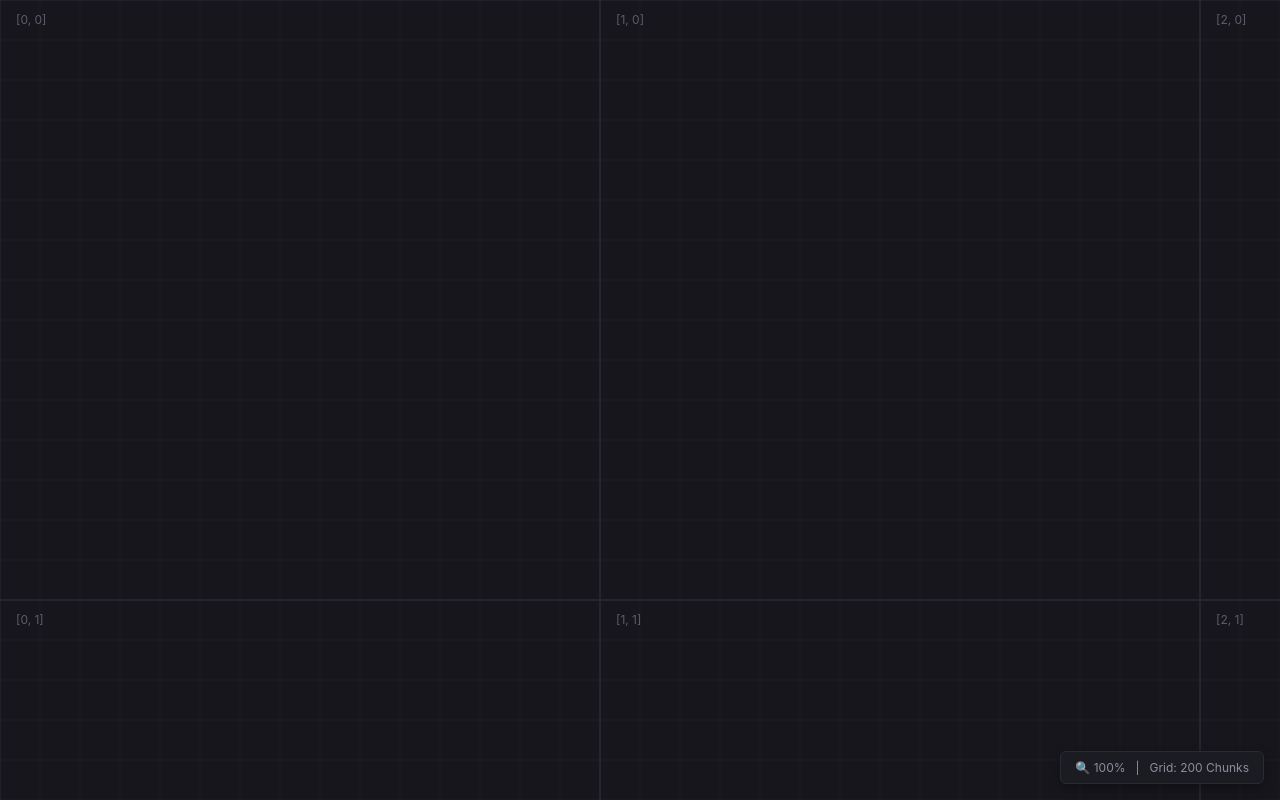
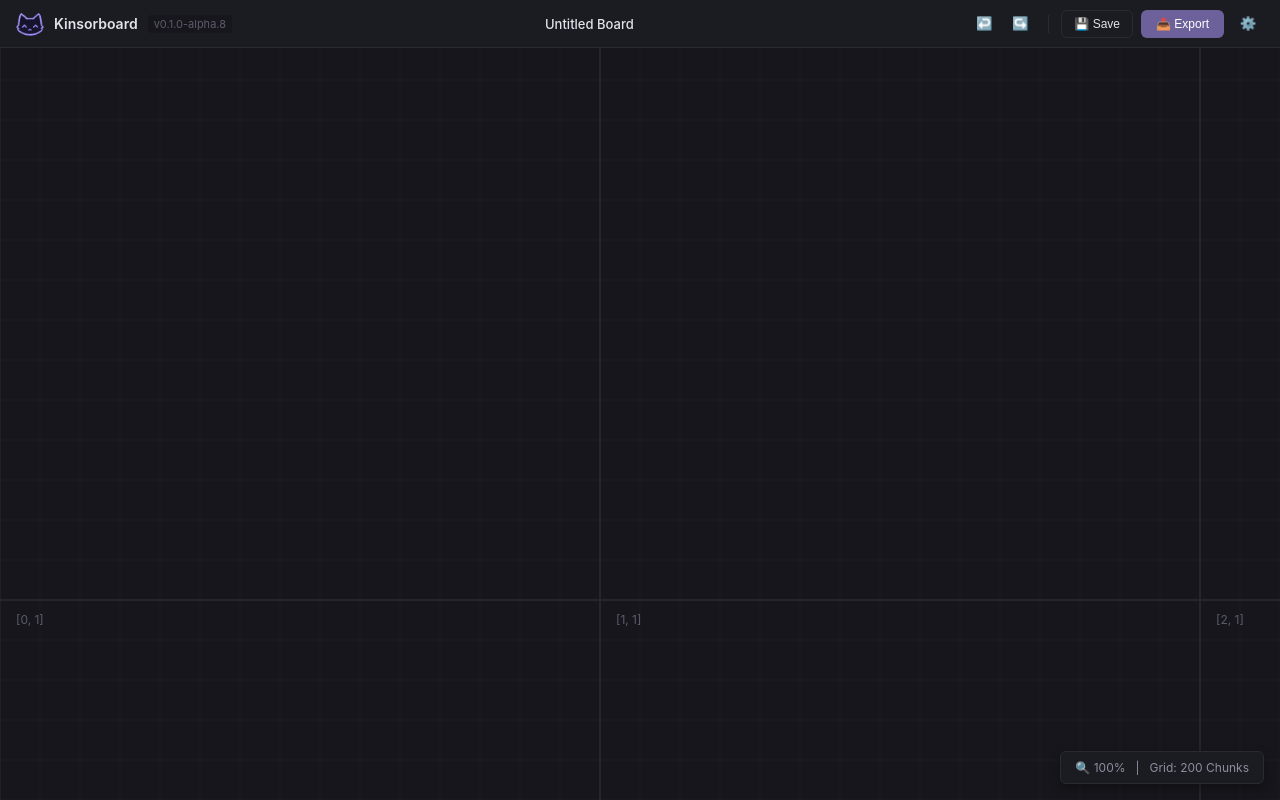
Before and after one commit to Mr-Kinako/KinsorBoard, a React (Vite) app: page /board in a window 1280 px wide. Built offline with nearby package versions, Linux system fonts and the light colour scheme.

Commit message:
feat(ui): add Topbar widget with editable title and actions

```diff
--- a/package.json
+++ b/package.json
@@ -1,7 +1,7 @@
 {
   "name": "kinsorboard",
   "private": true,
-  "version": "0.1.0-alpha.7",
+  "version": "0.1.0-alpha.8",
   "type": "module",
   "scripts": {
     "watch": "vite build --watch",
--- a/src/pages/board/ui/BoardPage.tsx
+++ b/src/pages/board/ui/BoardPage.tsx
@@ -1,5 +1,6 @@
 import React, { useEffect, useRef, useState } from 'react';
 import { BoardEngine } from '@/shared/lib/canvas/BoardEngine';
+import { Topbar } from "@/widgets/topbar";
 import styles from './BoardPage.module.scss';
 
 export const BoardPage: React.FC = () => {
@@ -9,7 +10,6 @@ export const BoardPage: React.FC = () => {
 
   useEffect(() => {
     if (!canvasRef.current) return;
-
     const engine = new BoardEngine(canvasRef.current);
     engineRef.current = engine;
 
@@ -27,7 +27,8 @@ export const BoardPage: React.FC = () => {
 
   return (
     <div className={styles.boardContainer}>
-      {/* Сам HTML5 Canvas на весь экран */}
+      <Topbar />
+
       <canvas ref={canvasRef} className={styles.canvas} />
 
       <div className={styles.hud}>
--- /dev/null
+++ b/src/widgets/topbar/index.ts
@@ -0,0 +1,5 @@
+// src/widgets/topbar/index.ts
+
+import { Topbar } from "./ui/Topbar";
+
+export { Topbar };
--- /dev/null
+++ b/src/widgets/topbar/ui/Topbar.module.scss
@@ -0,0 +1,179 @@
+// src/widgets/topbar/ui/Topbar.module.scss
+
+.topbar {
+  position: absolute;
+  top: 0;
+  left: 0;
+  right: 0;
+  height: $topbar-height;
+  background-color: $bg-panel;
+  border-bottom: 1px solid $border-subtle;
+  display: flex;
+  align-items: center;
+  justify-content: space-between;
+  padding: 0 16px;
+  z-index: $z-ui;
+  user-select: none;
+}
+
+.brand {
+  display: flex;
+  align-items: center;
+  gap: 10px;
+
+  .logoIcon {
+    width: 28px;
+    height: 28px;
+    border-radius: $radius-sm;
+    display: flex;
+    align-items: center;
+    justify-content: center;
+    font-weight: 700;
+    color: #fff;
+    font-size: 14px;
+
+    .logo {
+      width: inherit;
+      height: inherit;
+      border-radius: 50%;
+    }
+
+    .logoPlaceholder {
+      width: inherit;
+      height: inherit;
+      display: flex;
+      align-items: center;
+      justify-content: center;
+      background: linear-gradient(135deg, $accent-primary, #4c4669);
+      border-radius: $radius-sm;
+    }
+  }
+
+  .brandName {
+    font-weight: 600;
+    color: $text-primary;
+    font-size: 14px;
+  }
+
+  .version {
+    font-size: 11px;
+    color: $text-muted;
+    background-color: $bg-input;
+    padding: 2px 6px;
+    border-radius: 4px;
+  }
+}
+
+.titleSection {
+  display: flex;
+  align-items: center;
+
+  .titleDisplay {
+    display: flex;
+    align-items: center;
+    gap: 8px;
+    padding: 6px 10px;
+    border-radius: $radius-sm;
+    cursor: pointer;
+    transition: background 0.15s ease;
+
+    &:hover {
+      background-color: $bg-panel-hover;
+
+      .editIcon {
+        opacity: 1;
+      }
+    }
+
+    .titleText {
+      font-weight: 500;
+      color: $text-primary;
+    }
+
+    .editIcon {
+      font-size: 11px;
+      opacity: 0;
+      transition: opacity 0.15s ease;
+    }
+  }
+
+  .titleInput {
+    background-color: $bg-input;
+    border: 1px solid $border-active;
+    color: $text-primary;
+    padding: 6px 10px;
+    border-radius: $radius-sm;
+    font-size: 13px;
+    outline: none;
+    font-family: inherit;
+  }
+}
+
+.actions {
+  display: flex;
+  align-items: center;
+  gap: 8px;
+
+  .group {
+    display: flex;
+    gap: 4px;
+  }
+
+  .divider {
+    width: 1px;
+    height: 18px;
+    background-color: $border-subtle;
+    margin: 0 4px;
+  }
+
+  .iconBtn {
+    background: transparent;
+    border: 1px solid transparent;
+    color: $text-secondary;
+    width: 32px;
+    height: 32px;
+    border-radius: $radius-sm;
+    display: flex;
+    align-items: center;
+    justify-content: center;
+    cursor: pointer;
+    transition: all 0.15s ease;
+
+    &:hover {
+      background-color: $bg-panel-hover;
+      color: $text-primary;
+    }
+  }
+
+  .actionBtn {
+    background-color: transparent;
+    border: 1px solid $border-subtle;
+    color: $text-primary;
+    padding: 6px 12px;
+    border-radius: $radius-sm;
+    font-size: 12px;
+    font-weight: 500;
+    cursor: pointer;
+    transition: background 0.15s ease;
+
+    &:hover {
+      background-color: $bg-panel-hover;
+    }
+  }
+
+  .actionBtnPrimary {
+    background-color: $accent-primary;
+    border: 1px solid transparent;
+    color: #fff;
+    padding: 6px 14px;
+    border-radius: $radius-sm;
+    font-size: 12px;
+    font-weight: 500;
+    cursor: pointer;
+    transition: background 0.15s ease;
+
+    &:hover {
+      background-color: $accent-primary-hover;
+    }
+  }
+}
--- /dev/null
+++ b/src/widgets/topbar/ui/Topbar.tsx
@@ -0,0 +1,66 @@
+// src/widgets/topbar/ui/Topbar.tsx
+
+import React, { useState } from 'react';
+import styles from './Topbar.module.scss';
+import icon from "../../../../public/kitty-icon.png";
+
+export const Topbar: React.FC = () => {
+  const [boardTitle, setBoardTitle] = useState<string>('Untitled Board');
+  const [isEditing, setIsEditing] = useState<boolean>(false);
+
+  const hasIcon: string | null = icon;
+
+  return (
+    <header className={styles.topbar}>
+      <div className={styles.brand}>
+        <div className={styles.logoIcon}>
+          {hasIcon ? (
+            <img src={hasIcon} alt="Logo" className={styles.logo} />
+          ) : (
+            <span className={styles.logoPlaceholder}>K</span>
+          )}
+        </div>
+        <span className={styles.brandName}>Kinsorboard</span>
+        <span className={styles.version}>v0.1.0-alpha.8</span>
+      </div>
+
+      <div className={styles.titleSection}>
+        {isEditing ? (
+          <input
+            type="text"
+            className={styles.titleInput}
+            value={boardTitle}
+            autoFocus
+            onChange={(e) => setBoardTitle(e.target.value)}
+            onBlur={() => setIsEditing(false)}
+            onKeyDown={(e) => e.key === 'Enter' && setIsEditing(false)}
+          />
+        ) : (
+          <div className={styles.titleDisplay} onClick={() => setIsEditing(true)} title="Click to rename">
+            <span className={styles.titleText}>{boardTitle}</span>
+            <span className={styles.editIcon}>✏️</span>
+          </div>
+        )}
+      </div>
+
+      <div className={styles.actions}>
+        <div className={styles.group}>
+          <button className={styles.iconBtn} title="Undo (Ctrl+Z)">↩️</button>
+          <button className={styles.iconBtn} title="Redo (Ctrl+Y)">↪️</button>
+        </div>
+
+        <div className={styles.divider} />
+
+        <button className={styles.actionBtn} onClick={() => console.log('Save board')}>
+          💾 Save
+        </button>
+
+        <button className={styles.actionBtnPrimary} onClick={() => console.log('Export board')}>
+          📤 Export
+        </button>
+
+        <button className={styles.iconBtn} title="Settings">⚙️</button>
+      </div>
+    </header>
+  );
+};
```
Also changed, not shown: public/kitty-icon.png (added).
